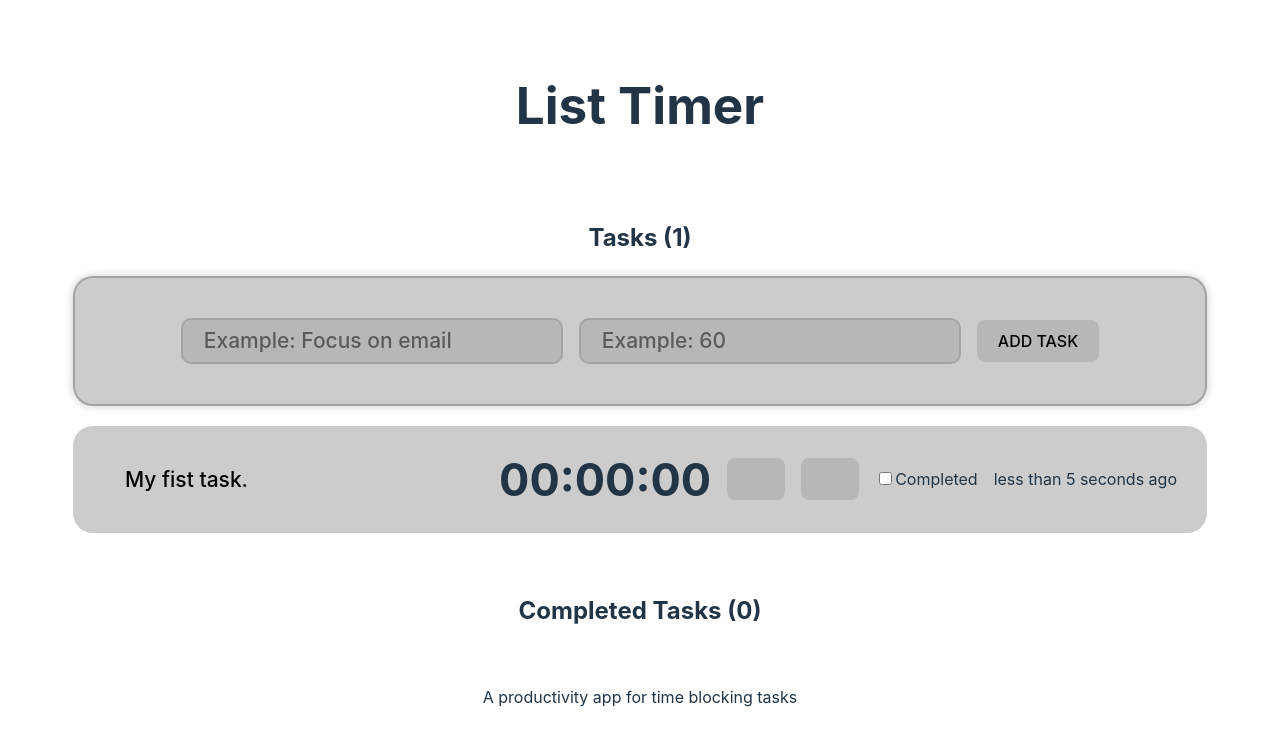
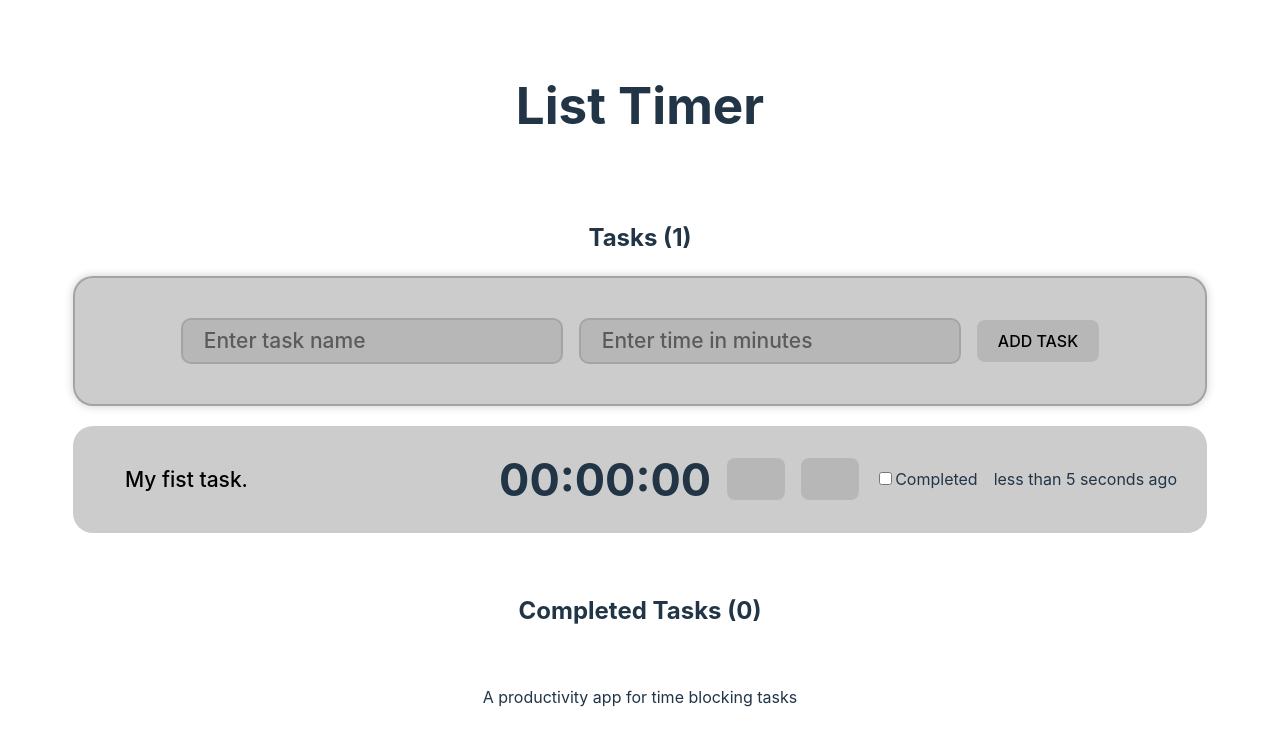
Before and after one commit to mrjasonweaver/dayredi, a React (Vite) app: page / in a window 1280 px wide. Shown: the top 746 px of the page. Built offline with nearby package versions, Linux system fonts and the light colour scheme; some icons are missing.

Commit message:
clean up

```diff
--- a/src/components/AddTask.tsx
+++ b/src/components/AddTask.tsx
@@ -91,8 +91,20 @@ const AddTask: React.FC<AddTaskProps> = ({ setLists, currentList }) => {
 
     return (
         <div className="add-task">
-            <input type="text" id="task-title" placeholder="Example: Focus on email" value={name} onChange={handleInputChange} onKeyDownCapture={handleAddOnEnter} />
-            <input type="number" id="task-timer" placeholder="Example: 60" value={timer > 0 ? timer : ''} onChange={handleSetTimer} onKeyDownCapture={handleAddOnEnter} />
+            <input
+                type="text"
+                id="task-title"
+                placeholder="Enter task name"
+                value={name}
+                onChange={handleInputChange}
+                onKeyDownCapture={handleAddOnEnter} />
+            <input
+                type="number"
+                id="task-timer"
+                placeholder="Enter time in minutes"
+                value={timer > 0 ? timer : ''}
+                onChange={handleSetTimer}
+                onKeyDownCapture={handleAddOnEnter} />
             <button onClick={handleAddSubmit}>Add Task</button>
         </div>
     );
--- a/src/index.css
+++ b/src/index.css
@@ -90,8 +90,8 @@ input[type="number"]:focus {
   background: rgba(0, 0, 0, 0.1);
 }
 
-input[type="text"]#task-title,
-input[type="number"]#task-timer {
+#task-title,
+#task-timer {
   border: 2px solid rgba(0, 0, 0, 0.1);
   background: rgba(0, 0, 0, 0.1);
 }
```
